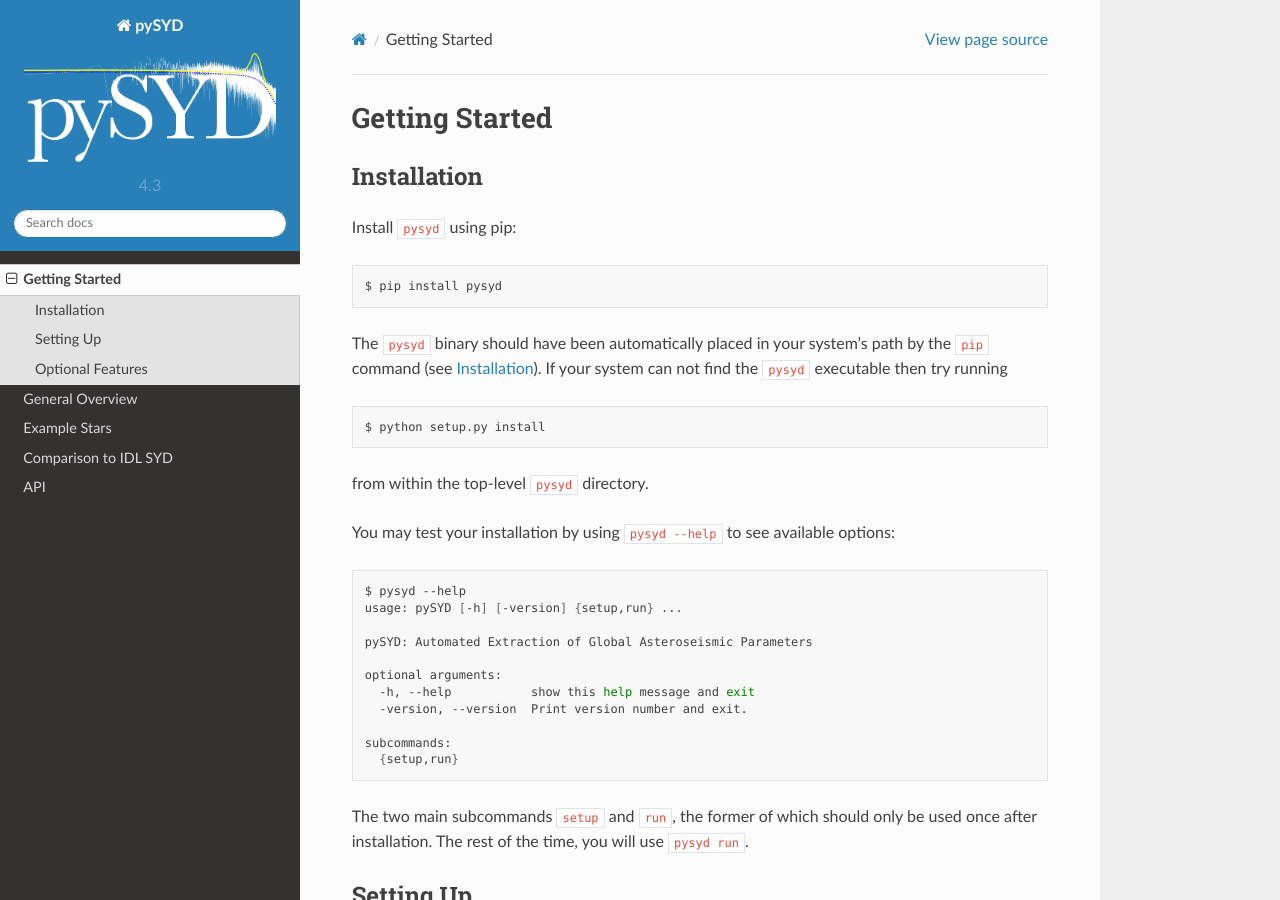
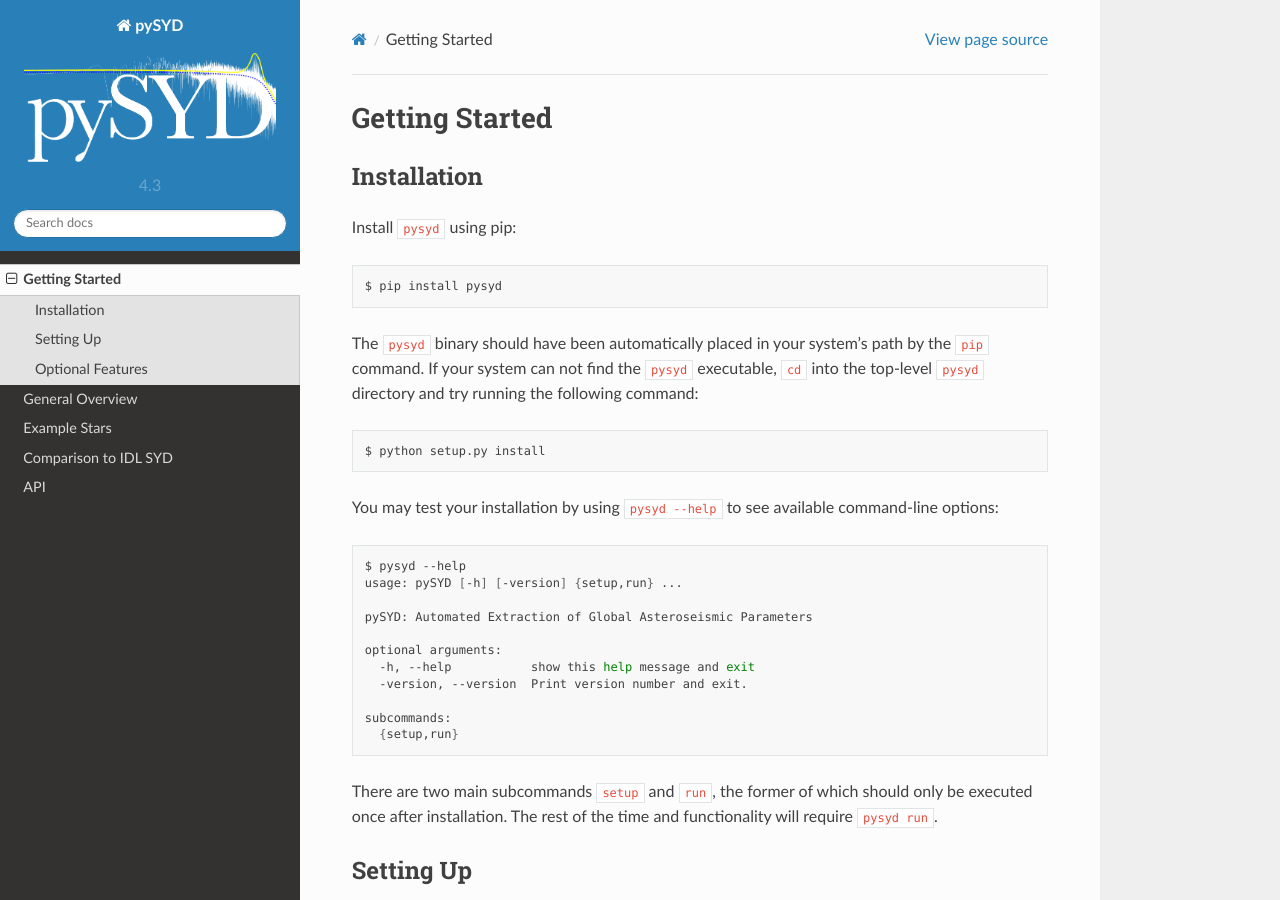
Before and after one commit to ashleychontos/pySYD, a Sphinx documentation site: the page built from docs/quickstart.rst, in a window 1280 px wide and 900 px high. Built offline with Sphinx 7.4.7 and the Read the Docs theme 2.0.0, drawn with Linux system fonts in a browser that asks for light colours.

Commit message:
hello its me

```diff
--- a/docs/quickstart.rst
+++ b/docs/quickstart.rst
@@ -17,16 +17,14 @@ Install ``pysyd`` using pip:
     $ pip install pysyd
 
 The ``pysyd`` binary should have been automatically placed in your system's path by the
-``pip`` command (see :ref:`installation`). If your system can not find
-the ``pysyd`` executable then try running
+``pip`` command. If your system can not find the ``pysyd`` executable, ``cd`` into the
+top-level ``pysyd`` directory and try running the following command:
 
 .. code-block:: bash
 
     $ python setup.py install
 
-from within the top-level ``pysyd`` directory.
-
-You may test your installation by using ``pysyd --help`` to see available options:
+You may test your installation by using ``pysyd --help`` to see available command-line options:
 
 .. code-block:: bash
 
@@ -42,8 +40,8 @@ You may test your installation by using ``pysyd --help`` to see available option
     subcommands:
       {setup,run}
 
-The two main subcommands ``setup`` and ``run``, the former of which should only be
-used once after installation. The rest of the time, you will use ``pysyd run``.
+There are two main subcommands ``setup`` and ``run``, the former of which should only be
+executed once after installation. The rest of the time and functionality will require ``pysyd run``.
 
 
 
```
Also changed, not shown: docs/performance.rst (+9 -0 lines).
